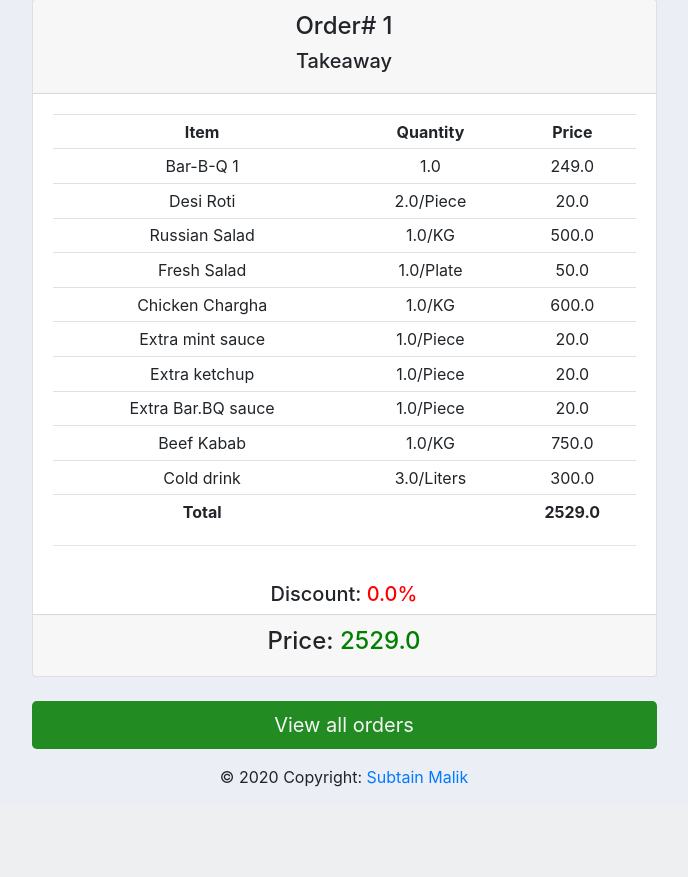
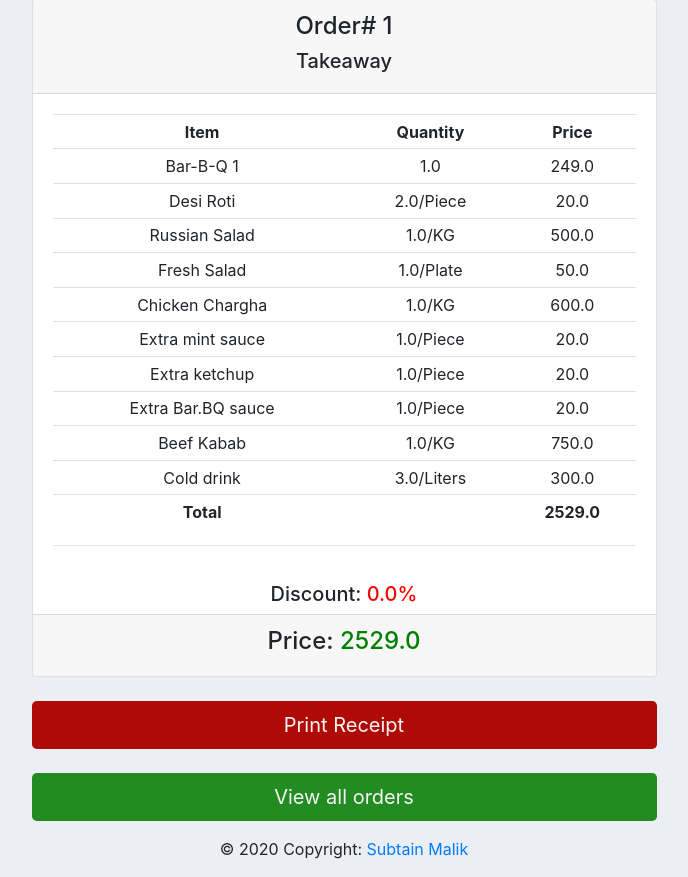
Before and after one commit to m3sibti/bamboo_kitchen, a Django app: page /view_order/72/ in a window 1280 px wide. Shown: the part 91-968 px from the top of the page, without its empty margins (296-984 px from the left). Before the commit the page ends 878 px from the top, so only its background shows below. Run offline with Django 3.2, Linux system fonts and the light colour scheme; a user stored in the database is signed in; data comes from the database, SQL or seed files in the repository; both versions use the stored data as it was after the commit; some libraries are stand-ins or nearby versions.

Commit message:
orders can now be printed

```diff
--- a/bk_app/templates/bk_app/orders.html
+++ b/bk_app/templates/bk_app/orders.html
@@ -8,6 +8,7 @@
                 <div class="card-header text-center">
                     <h4>Orders</h4>
                     <a class="btn btn-lg btn-success btn-block" href="{% url 'add_order' %}">Create New Order</a>
+                    <a class="btn btn-lg btn-danger btn-block" href="{% url 'add_order' %}">Print All Orders</a>
                 </div>
                 <div class="card-body" style="height: 75vh; overflow:auto;">
                     <table class="table table-md">
--- a/bk_app/templates/bk_app/view_order.html
+++ b/bk_app/templates/bk_app/view_order.html
@@ -51,6 +51,12 @@
                 </div>
             </div>
             <br/>
+        <form action="" method="POST">
+            {% csrf_token %}
+            <button type="submit" class="btn btn-lg btn-block" style="background-color: #af0a06; color: whitesmoke">
+                Print Receipt</button>
+        </form>
+        <br/>
             <a class="btn btn-lg btn-block" style="background-color: forestgreen; color: whitesmoke"
                href="{% url 'orders' %}">View all
                 orders</a>
--- a/bk_app/views.py
+++ b/bk_app/views.py
@@ -3,6 +3,7 @@ from django.contrib.auth.decorators import login_required
 from django.contrib.auth import login, logout, authenticate
 from django.forms import modelformset_factory, inlineformset_factory
 from django.utils import timezone
+import win32print, win32ui, win32con
 
 from .forms import *
 from .models import *
@@ -230,11 +231,63 @@ def add_order(request):
     return render(request, 'bk_app/add_order.html', context)
 
 
+def print_it(data_to_print):
+    # U must install pywin32 and import modules:
+    # X from the left margin, Y from top margin
+    # both in pixels
+    X = 20
+    Y = 50
+    # Separate lines from Your string
+    # for example:input_string and create
+    # new string for example: multi_line_string
+    multi_line_string = data_to_print.split('\n')
+    # print(multi_line_string)
+    hDC = win32ui.CreateDC()
+    # Set default printer from Windows:
+    hDC.CreatePrinterDC(win32print.GetDefaultPrinter())
+    hDC.StartDoc("the_name_will_appear_on_printer_spool")
+    hDC.StartPage()
+    # hDC.TextOut(X, Y, multi_line_string)
+    for line in multi_line_string:
+        hDC.TextOut(X, Y, line)
+        Y += 40
+    hDC.EndPage()
+    hDC.EndDoc()
+    # I like Python
+
+
 @login_required(login_url='login')
 def view_order(request, pk):
     order = Order.objects.get(id=pk)
     order_items = order.orderitem_set.all()
     menu_items = order.ordermenuitem_set.all()
+    if request.method == 'POST':
+        str_to_print = ''
+        order_no = order.no
+        time_date = str(order.date_created).split(".")[0]
+        order_status = order.status
+        order_charges = order.charges
+        order_bill = order.bill
+        order_discount = order.discount
+
+        heading = f'Order# {order_no} --- {order_status}\nTime: {time_date}\n'
+        str_to_print += heading
+        body = '\n \nItem | Quantity | Price\n'
+        body_m = ''
+        for o_item in order_items:
+            body += f'{o_item.item} | {o_item.quantity} | {o_item.item.price*o_item.quantity}\n'
+        str_to_print += body
+        for m_item in menu_items:
+            body_m += f'{m_item.item} | {m_item.quantity} | {m_item.item.price*m_item.quantity}\n'
+        str_to_print += body_m
+        str_to_print += f'\n \n Total Price | {order_charges}'
+        if order_discount > 0:
+            str_to_print += f'\n \n Discount Offered | {order_discount}%'
+            str_to_print += f'\n \n Final Charges | {order_bill}'
+        str_to_print += '\n \n \nPowered by Subtain Malik\n\n'
+        # print(str_to_print)
+        # for xix in range(2):
+        print_it(str_to_print)
     context = {'order': order,
                'order_items': order_items,
                'menu_items': menu_items, }
```
Also changed, not shown: db.sqlite3.
